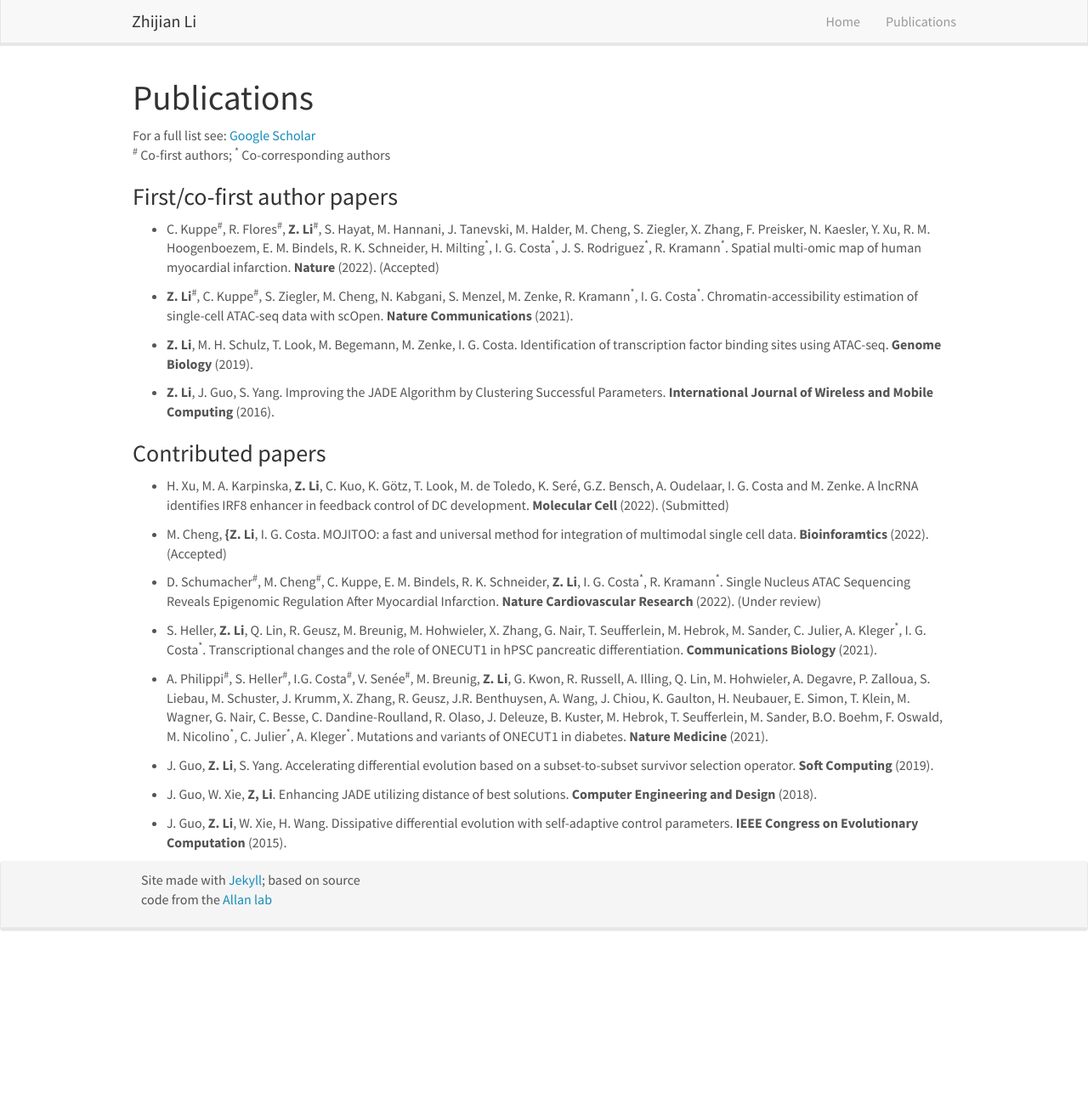
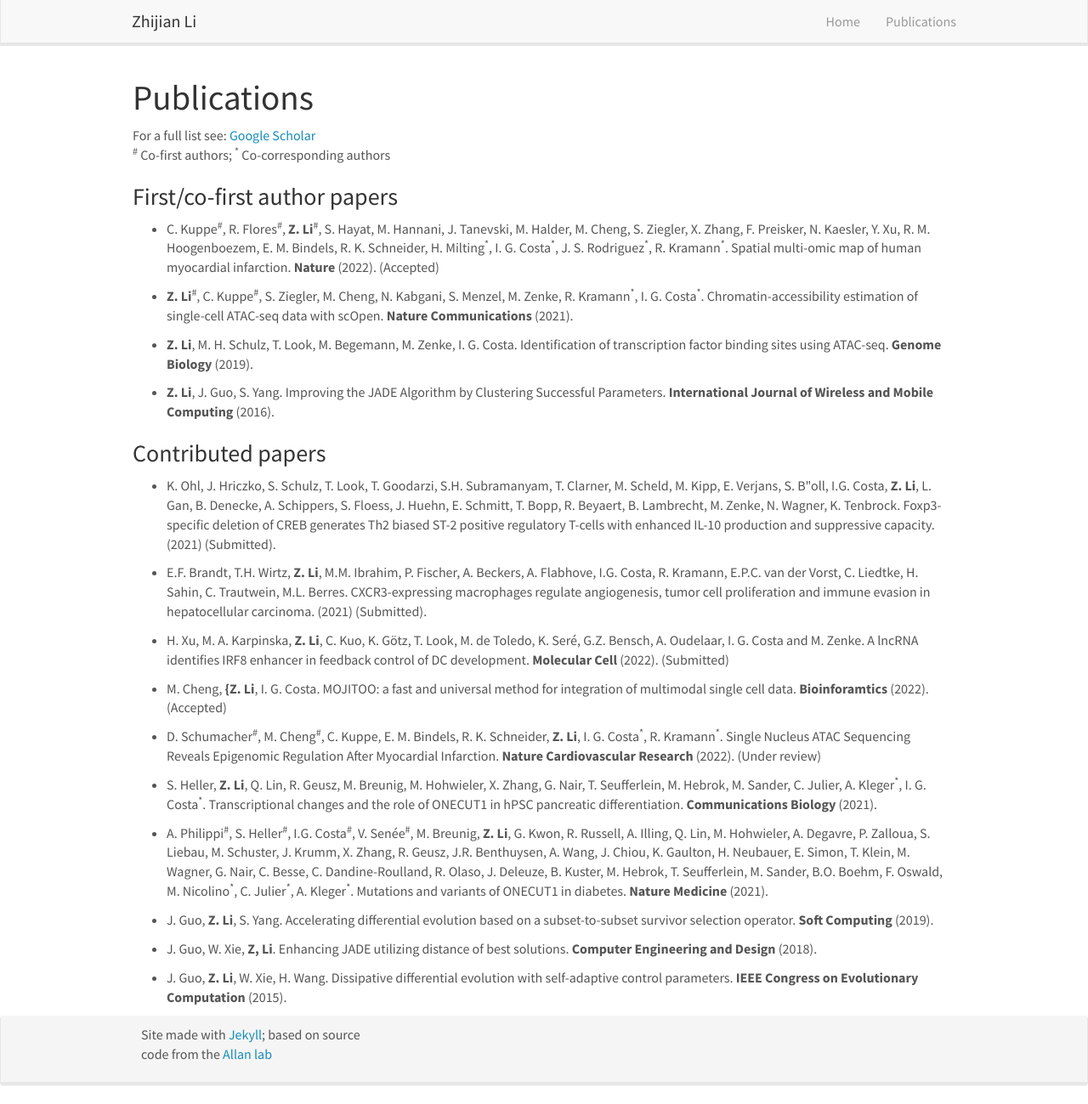
Before and after one commit to lzj1769/lzj1769.github.io, a Jekyll site: the page built from _pages/publications.md, in a window 1280 px wide and 1299 px high. Shown: the whole window at 85% size. Built offline with Jekyll 4.4.1, drawn with Linux system fonts in a browser that asks for light colours; nearby versions of some CDN libraries.

Commit message:
add papers

```diff
--- a/_pages/publications.md
+++ b/_pages/publications.md
@@ -23,6 +23,10 @@ For a full list see: [Google Scholar](https://scholar.google.de/citations?user=x
 
 ### Contributed papers
 
+* K. Ohl, J. Hriczko, S. Schulz, T. Look, T. Goodarzi, S.H. Subramanyam, T. Clarner, M. Scheld, M. Kipp, E. Verjans, S. B\"oll, I.G. Costa, **Z. Li**, L. Gan, B. Denecke, A. Schippers, S. Floess, J. Huehn, E. Schmitt, T. Bopp, R. Beyaert, B. Lambrecht, M. Zenke, N. Wagner, K. Tenbrock. Foxp3-specific deletion of CREB generates Th2 biased ST-2 positive regulatory T-cells with enhanced IL-10 production and suppressive capacity. (2021) (Submitted).
+
+* E.F. Brandt, T.H. Wirtz, **Z. Li**, M.M. Ibrahim, P. Fischer, A. Beckers, A. Flabhove, I.G. Costa, R. Kramann, E.P.C. van der Vorst, C. Liedtke, H. Sahin, C. Trautwein, M.L. Berres. CXCR3-expressing macrophages regulate angiogenesis, tumor cell proliferation and immune evasion in hepatocellular carcinoma. (2021) (Submitted).
+
 * H. Xu, M. A. Karpinska, **Z. Li**, C. Kuo, K. Götz, T. Look, M. de Toledo, K. Seré, G.Z. Bensch, A. Oudelaar, I. G. Costa and M. Zenke. A lncRNA identifies IRF8 enhancer in feedback control of DC development. **Molecular Cell** (2022). (Submitted)
 
 * M. Cheng, **{Z. Li**, I. G. Costa. MOJITOO: a fast and universal method for integration of multimodal single cell data. **Bioinforamtics** (2022). (Accepted)
```
